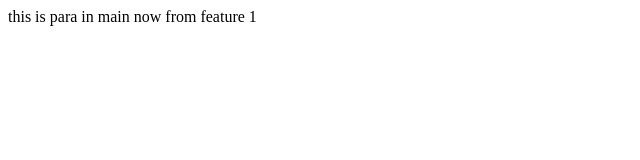
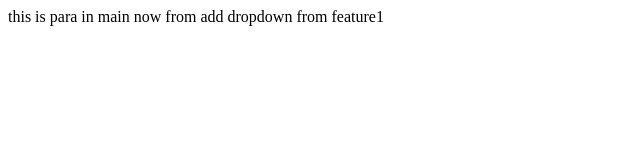
Before and after one commit to Pratham00007/demo, a plain HTML site: page index.html in a window 1280 px wide. Shown: the whole page, without its empty margins (0-640 px from the left). Drawn offline with Linux system fonts and the light colour scheme.

```diff
--- a/index.html
+++ b/index.html
@@ -1,4 +1,4 @@
 <p>
     this is para in main
-    now from feature 1
+    now from add dropdown from feature1
 </p>
```
